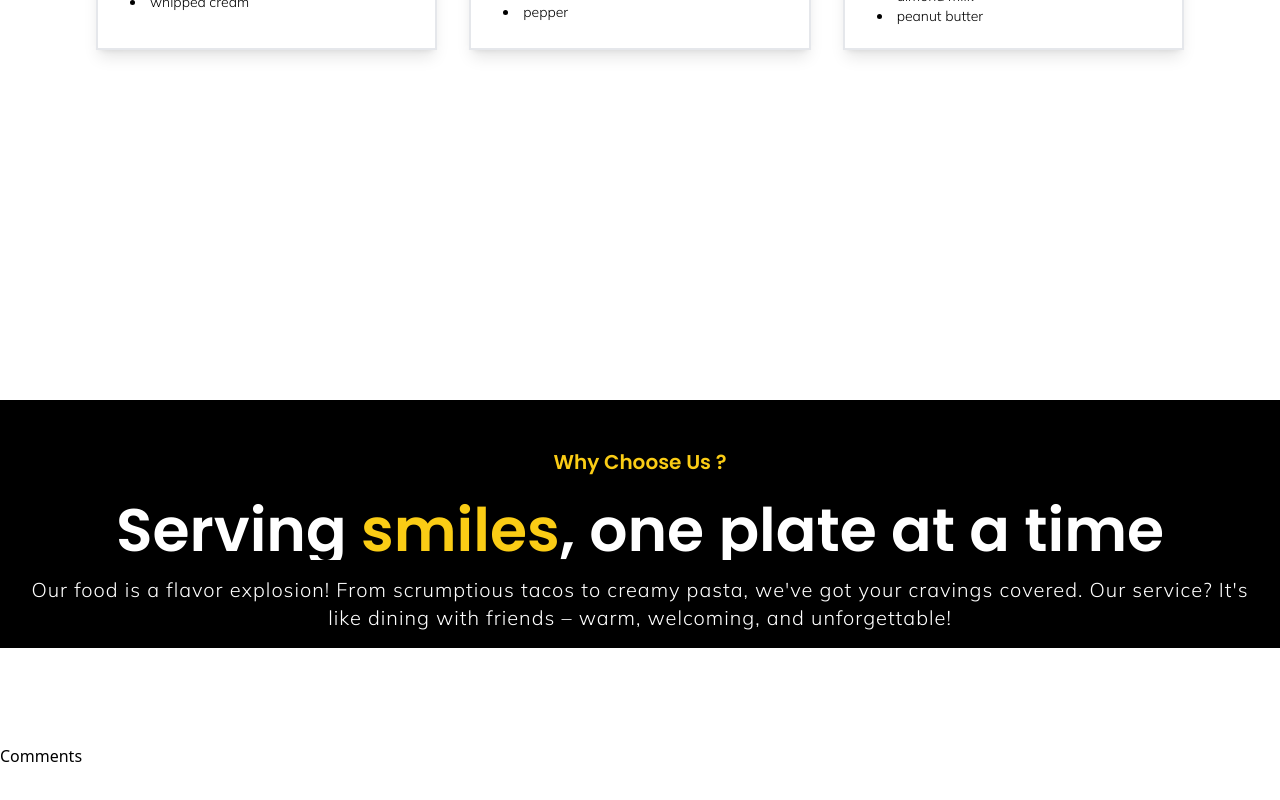
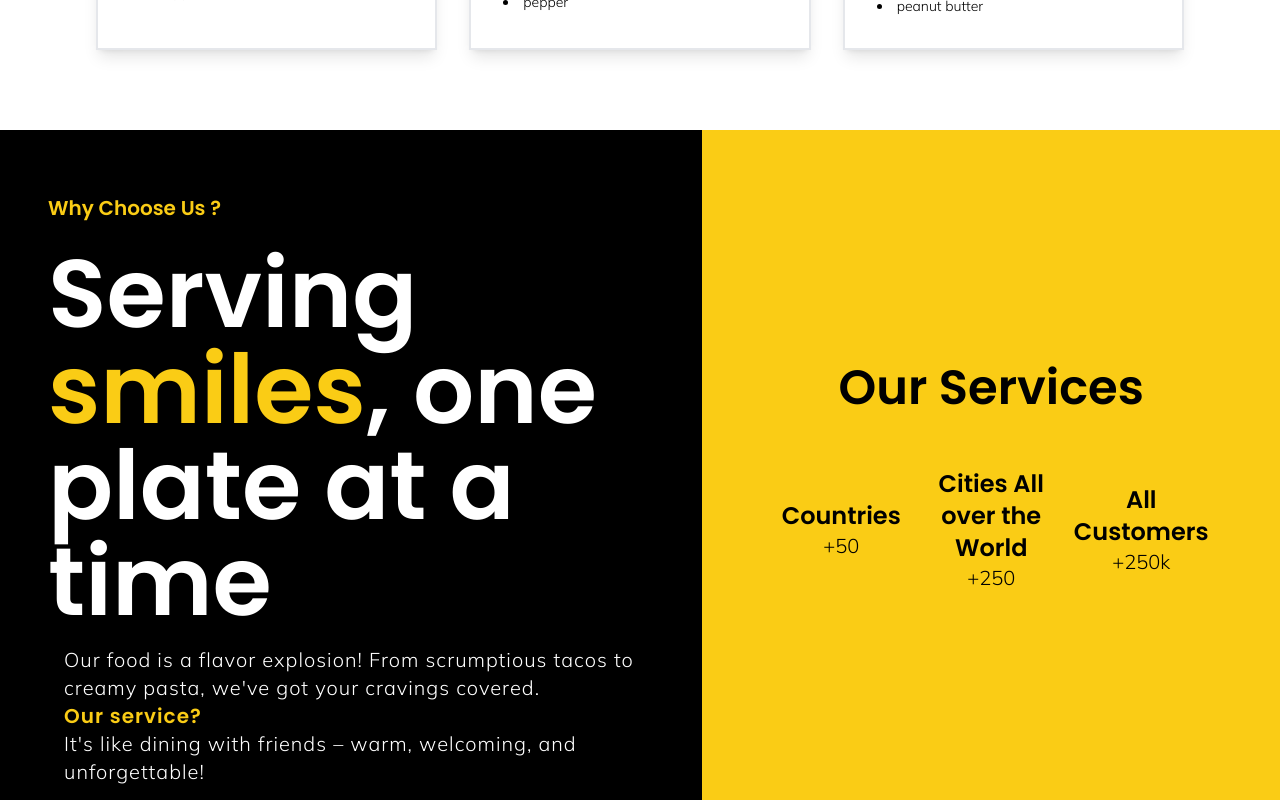
Before and after one commit to SaidARSLAN/restaurantMenu, a React (Vite) app: page / in a window 1280 px wide. Shown: the part 2940-3740 px from the top of the page. Built offline with nearby package versions, Linux system fonts and the light colour scheme; data requests are answered from the project's data file.

Commit message:
Added why choose us

```diff
--- a/src/App.jsx
+++ b/src/App.jsx
@@ -17,7 +17,7 @@ function App() {
       <section className='w-full h-screen' id='create'>
         <Create />
       </section>
-      <section className='pt-48 lg:py-[350px]  w-full'>
+      <section className='pt-48 pb-4 lg:pt-[350px] lg:pb-20  w-full'>
         <Menu />
       </section>
       <section>
--- a/src/components/MenuCard.jsx
+++ b/src/components/MenuCard.jsx
@@ -9,8 +9,8 @@ const MenuCard = ({item}) => {
         <img src={item.img} className='my-2 w-[400px] h-[240px]'/>
         <div className='flex w-full justify-between items-center'>
         <div>
+
         <h1 className='text-xl font-poppins'>{item.name}</h1>
-        <h1 className='font-bold text-sm font-mulish'>{item.type}</h1>
         <h1 className='font-mulish text-sm'>{item.ingredients.map((ing,idx) => {return <li key={idx}>{ing}</li>})}</h1>
         </div>
         <button className='bg-yellow-400 flex w-[100px] items-center justify-center my-2 space-x-2 py-4 px-2 hover:bg-black hover:text-yellow-400 duration-300'>
--- a/src/sections/ChooseUs.jsx
+++ b/src/sections/ChooseUs.jsx
@@ -2,13 +2,29 @@ import React from 'react'
 
 const ChooseUs = () => {
   return (
-    <div className='bg-yellow-400 w-full flex flex-col'>
-      <div className='flex flex-col'>
-        <h1 className='bg-black  text-xl font-poppins flex items-center justify-center pt-12 pb-4 text-yellow-400'>Why Choose Us ?</h1>
-        <h1 className='bg-black text-white text-6xl font-poppins text-center pt-2'>Serving <span className='text-yellow-400'>smiles</span>, one plate at a time</h1>
-        <p className='bg-black text-white text-xl tracking-wider px-4 font-mulish text-center py-4 flex items-center justify-center'>Our food is a flavor explosion! From scrumptious tacos to creamy pasta, we've got your cravings covered. Our service? It's like dining with friends – warm, welcoming, and unforgettable!</p>
+    <div className='bg-yellow-400 w-full flex flex-col lg:flex-row'>
+      <div className='flex flex-col lg:w-[60%] lg:items-start bg-black lg:px-12 lg:py-4'>
+        <h1 className='text-sm lg:text-xl font-poppins flex items-center  justify-center pt-12 pb-4 text-yellow-400'>Why Choose Us ?</h1>
+        <h1 className=' text-white text-4xl font-poppins lg:text-8xl lg:text-left text-center pt-2'>Serving <span className='text-yellow-400'>smiles</span>, one plate at a time</h1>
+        <p className=' text-white text-sm lg:text-xl tracking-wider px-4 lg:text-left font-mulish text-center py-4'>Our food is a flavor explosion! From scrumptious tacos to creamy pasta, we've got your cravings covered.<span className='text-yellow-400 block font-poppins'> Our service?</span> It's like dining with friends – warm, welcoming, and unforgettable!</p>
         </div>
-
+        <div className='flex flex-col lg:items-center lg:justify-center lg:w-[50%]'>
+          <h3 className='text-2xl font-poppins text-center pt-12 pb-4 lg:text-5xl'>Our Services</h3>
+          <div className='grid grid-cols-3 px-4 py-2'>
+          <div className='text-black w-[150px] px-4 py-8  justify-center flex flex-col items-center hover:bg-black hover:text-yellow-400 duration-300'>
+          <h3 className='text-lg font-poppins text-center lg:text-2xl'>Countries</h3>
+          <p className='text-xl font-mulish text-center'>+50 </p>
+          </div>
+          <div className='text-black w-[150px] px-4 py-8  justify-center flex flex-col items-center hover:bg-black hover:text-yellow-400 duration-300'>
+          <h3 className='text-lg font-poppins text-center lg:text-2xl'>Cities All over the World</h3>
+          <p className='text-xl font-mulish text-center'>+250</p>
+          </div>
+          <div className='text-black w-[150px] px-4 py-8  justify-center flex flex-col items-center hover:bg-black hover:text-yellow-400 duration-300'>
+          <h3 className='text-lg font-poppins text-center lg:text-2xl'>All Customers</h3>
+          <p className='text-xl font-mulish text-center'>+250k</p>
+          </div>
+        </div>
+        </div>
     </div>
   )
 }
--- a/src/sections/Menu.jsx
+++ b/src/sections/Menu.jsx
@@ -15,7 +15,7 @@ const Menu = () => {
 
 
   return (
-    <section className='flex flex-col  text-center pt-4 w-full items-center justify-center' id='menu'>
+    <section className='flex flex-col  text-center pt-4 w-full items-center justify-center bg-white' id='menu'>
       <div className='flex space-x-4 my-8 items-center'>
         <button className={stepMenu === 0 ? "text-2xl text-gray-400 cursor-default" : 'text-2xl  text-black hover:text-yellow-400 duration-200'} onClick={handleBack}><FontAwesomeIcon icon={faChevronLeft}></FontAwesomeIcon></button>
         <h1 className='w-[100px] mx-auto text-lg font-poppins'>{titles[stepMenu]}</h1>
```
